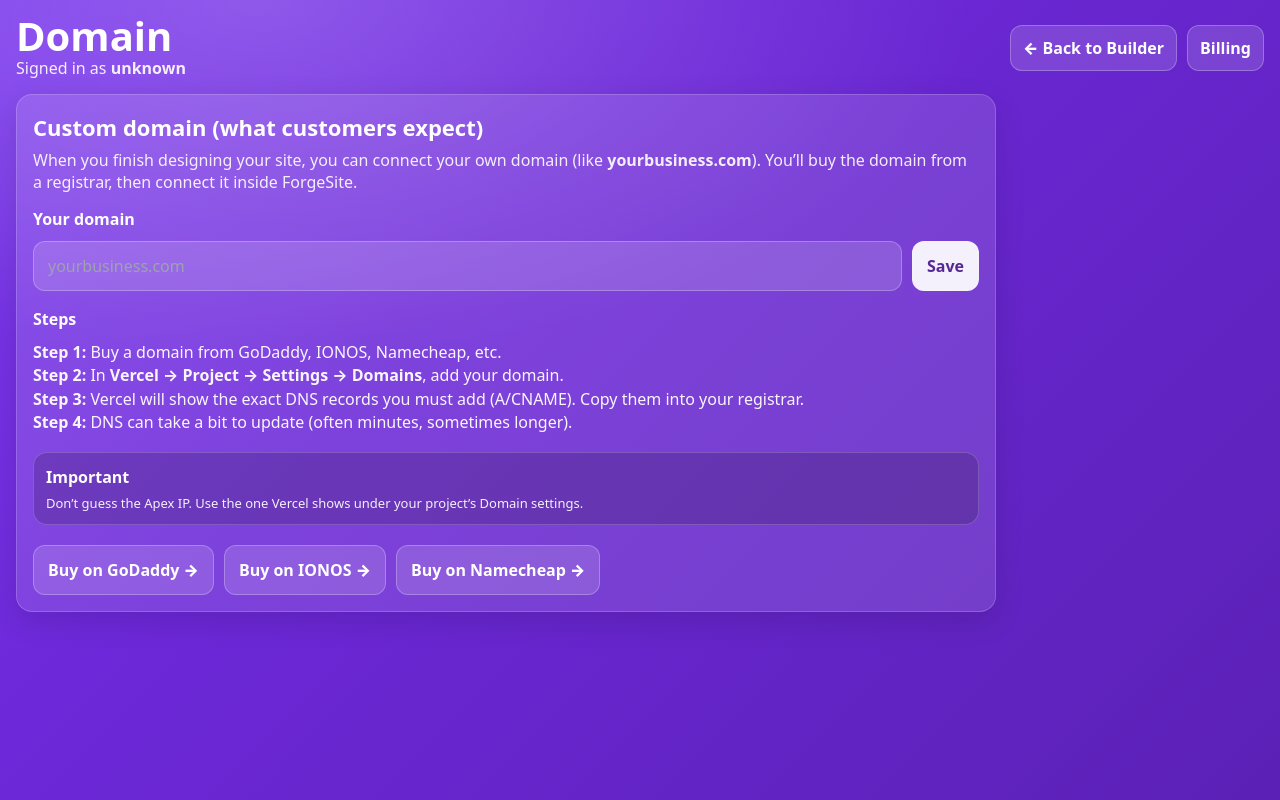
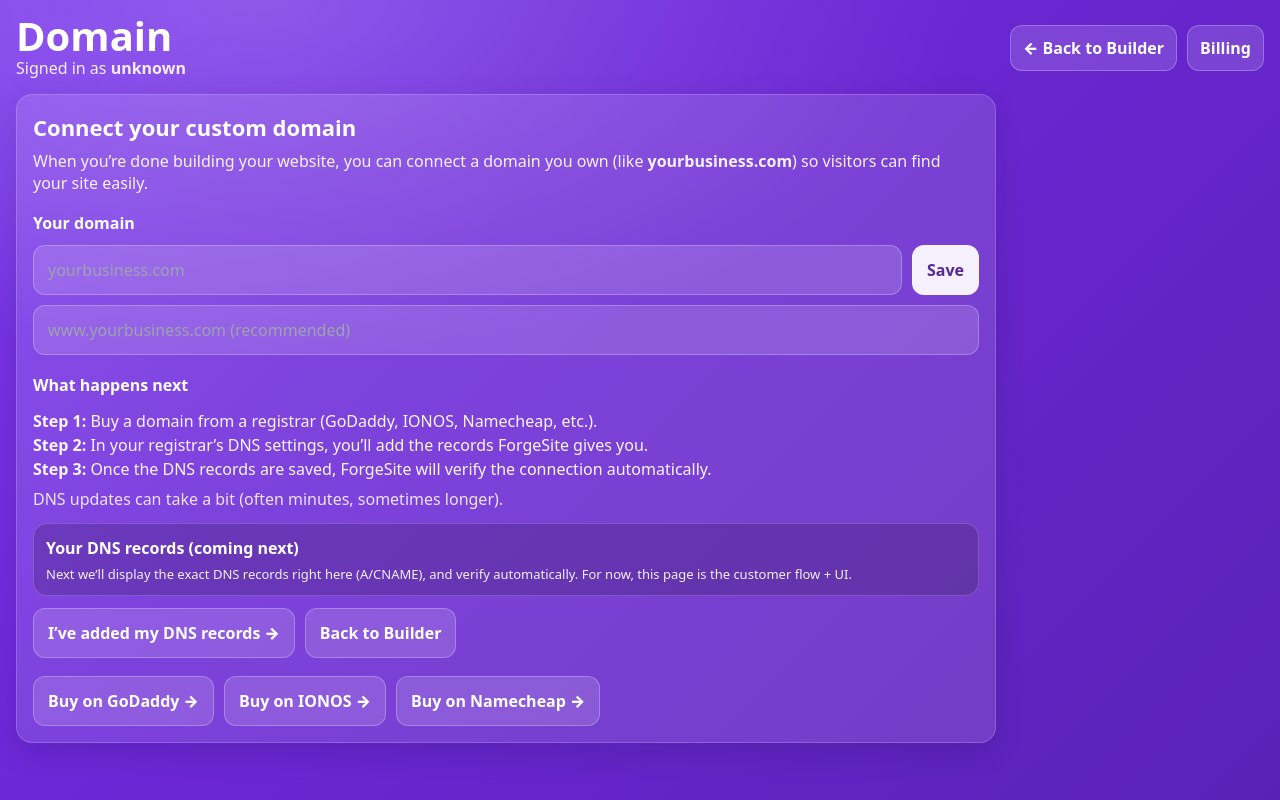
Before and after one commit to blin1124/forgesite, a Next.js app: page /domain in a window 1280 px wide. Built offline with nearby package versions, Linux system fonts and the light colour scheme; no server answers.

Commit message:
Refactor domain handling in Client component

```diff
--- a/app/domain/Client.tsx
+++ b/app/domain/Client.tsx
@@ -8,8 +8,13 @@ export default function DomainClient() {
   const router = useRouter();
 
   const [email, setEmail] = useState("");
-  const [domain, setDomain] = useState("");
-  const [savedDomain, setSavedDomain] = useState("");
+
+  const [apexDomain, setApexDomain] = useState("");
+  const [wwwDomain, setWwwDomain] = useState("");
+
+  const [savedApex, setSavedApex] = useState("");
+  const [savedWww, setSavedWww] = useState("");
+
   const [msg, setMsg] = useState("");
 
   useEffect(() => {
@@ -22,45 +27,86 @@ export default function DomainClient() {
         setEmail("");
       }
 
-      // local-only (won’t touch DB/RLS; won’t break anything)
+      // local-only for now (won’t touch DB/RLS; won’t break anything)
       try {
-        const d = localStorage.getItem("forgesite:last_domain") || "";
-        if (d) {
-          setDomain(d);
-          setSavedDomain(d);
-        }
+        const a = localStorage.getItem("forgesite:customer_domain_apex") || "";
+        const w = localStorage.getItem("forgesite:customer_domain_www") || "";
+        if (a) setApexDomain(a);
+        if (w) setWwwDomain(w);
+        setSavedApex(a);
+        setSavedWww(w);
       } catch {}
     };
     run();
   }, []);
 
-  const cleanDomain = useMemo(() => domain.trim().toLowerCase(), [domain]);
+  const apexClean = useMemo(() => cleanDomain(apexDomain), [apexDomain]);
+  const wwwClean = useMemo(() => cleanDomain(wwwDomain), [wwwDomain]);
+
+  function cleanDomain(d: string) {
+    return String(d || "")
+      .trim()
+      .toLowerCase()
+      .replace(/^https?:\/\//, "")
+      .replace(/\/.*$/, "")
+      .replace(/\s+/g, "");
+  }
 
   function isValidDomain(d: string) {
     if (!d) return false;
-    if (d.includes("http://") || d.includes("https://")) return false;
-    if (d.includes("/") || d.includes(" ")) return false;
+    if (d.includes("/")) return false;
+    if (d.includes(" ")) return false;
     if (!d.includes(".")) return false;
     return /^[a-z0-9.-]+$/.test(d);
   }
 
+  function setDefaultWwwFromApex(a: string) {
+    const x = cleanDomain(a);
+    if (!isValidDomain(x)) return;
+    // if they typed www already, keep it
+    if (wwwDomain.trim()) return;
+    setWwwDomain(`www.${x}`);
+  }
+
   function saveLocal() {
     setMsg("");
-    const d = cleanDomain;
 
-    if (!isValidDomain(d)) {
+    const a = apexClean;
+    const w = wwwClean;
+
+    if (!isValidDomain(a)) {
       setMsg("Please enter a domain like: yourbusiness.com (no https://)");
       return;
     }
 
+    // www is optional but recommended
+    const wFinal = w && isValidDomain(w) ? w : `www.${a}`;
+
     try {
-      localStorage.setItem("forgesite:last_domain", d);
-      setSavedDomain(d);
-      setMsg("Saved ✅ (local)");
-      setTimeout(() => setMsg(""), 1200);
+      localStorage.setItem("forgesite:customer_domain_apex", a);
+      localStorage.setItem("forgesite:customer_domain_www", wFinal);
+
+      setSavedApex(a);
+      setSavedWww(wFinal);
+
+      setMsg("Saved ✅");
+      setTimeout(() => setMsg(""), 1400);
     } catch {
-      setMsg("Could not save locally (browser blocked storage).");
+      setMsg("Could not save (browser blocked storage).");
     }
+  }
+
+  function markDone() {
+    setMsg("");
+    if (!savedApex) {
+      setMsg("Save your domain first.");
+      return;
+    }
+
+    // Placeholder for later:
+    // - trigger verification check
+    // - show “Connected ✅” once verified
+    setMsg("Perfect — next we’ll verify your DNS automatically (coming next). ✅");
   }
 
   return (
@@ -91,27 +137,40 @@ export default function DomainClient() {
 
       <div style={{ marginTop: 14, maxWidth: 980 }}>
         <section style={card}>
-          <div style={{ fontSize: 22, fontWeight: 900 }}>Custom domain (what customers expect)</div>
-          <div style={{ opacity: 0.9, marginTop: 6, lineHeight: 1.35 }}>
-            When you finish designing your site, you can connect your own domain (like <b>yourbusiness.com</b>). You’ll
-            buy the domain from a registrar, then connect it inside ForgeSite.
+          <div style={{ fontSize: 22, fontWeight: 900 }}>Connect your custom domain</div>
+          <div style={{ opacity: 0.92, marginTop: 6, lineHeight: 1.4 }}>
+            When you’re done building your website, you can connect a domain you own (like <b>yourbusiness.com</b>) so
+            visitors can find your site easily.
           </div>
 
-          <div style={{ marginTop: 14, display: "grid", gap: 10 }}>
+          <div style={{ marginTop: 16, display: "grid", gap: 10 }}>
             <div style={{ fontWeight: 900 }}>Your domain</div>
-            <div style={{ display: "flex", gap: 10, flexWrap: "wrap" }}>
+
+            <div style={{ display: "grid", gap: 10 }}>
+              <div style={{ display: "flex", gap: 10, flexWrap: "wrap" }}>
+                <input
+                  value={apexDomain}
+                  onChange={(e) => setApexDomain(e.target.value)}
+                  onBlur={() => setDefaultWwwFromApex(apexDomain)}
+                  placeholder="yourbusiness.com"
+                  style={{ ...input, minWidth: 320, flex: 1 }}
+                />
+                <button style={primaryBtn} onClick={saveLocal}>Save</button>
+              </div>
+
               <input
-                value={domain}
-                onChange={(e) => setDomain(e.target.value)}
-                placeholder="yourbusiness.com"
-                style={{ ...input, minWidth: 320, flex: 1 }}
+                value={wwwDomain}
+                onChange={(e) => setWwwDomain(e.target.value)}
+                placeholder="www.yourbusiness.com (recommended)"
+                style={{ ...input, minWidth: 320 }}
               />
-              <button style={primaryBtn} onClick={saveLocal}>Save</button>
             </div>
 
-            {savedDomain ? (
-              <div style={{ opacity: 0.9, fontSize: 13 }}>
-                Saved domain: <b>{savedDomain}</b>
+            {(savedApex || savedWww) ? (
+              <div style={{ opacity: 0.92, fontSize: 13, lineHeight: 1.35 }}>
+                <div>Saved:</div>
+                <div><b>Apex:</b> {savedApex || "(not saved)"}</div>
+                <div><b>WWW:</b> {savedWww || "(not saved)"}</div>
               </div>
             ) : null}
 
@@ -122,32 +181,44 @@ export default function DomainClient() {
             ) : null}
           </div>
 
-          <div style={{ marginTop: 16, display: "grid", gap: 10 }}>
-            <div style={{ fontWeight: 900 }}>Steps</div>
+          <div style={{ marginTop: 18, display: "grid", gap: 12 }}>
+            <div style={{ fontWeight: 900 }}>What happens next</div>
 
-            <div style={{ opacity: 0.95, lineHeight: 1.45 }}>
-              <div><b>Step 1:</b> Buy a domain from GoDaddy, IONOS, Namecheap, etc.</div>
-              <div><b>Step 2:</b> In <b>Vercel → Project → Settings → Domains</b>, add your domain.</div>
-              <div><b>Step 3:</b> Vercel will show the exact DNS records you must add (A/CNAME). Copy them into your registrar.</div>
-              <div><b>Step 4:</b> DNS can take a bit to update (often minutes, sometimes longer).</div>
+            <div style={{ opacity: 0.95, lineHeight: 1.5 }}>
+              <div><b>Step 1:</b> Buy a domain from a registrar (GoDaddy, IONOS, Namecheap, etc.).</div>
+              <div><b>Step 2:</b> In your registrar’s DNS settings, you’ll add the records ForgeSite gives you.</div>
+              <div><b>Step 3:</b> Once the DNS records are saved, ForgeSite will verify the connection automatically.</div>
+              <div style={{ marginTop: 6, opacity: 0.9 }}>
+                DNS updates can take a bit (often minutes, sometimes longer).
+              </div>
             </div>
 
             <div
               style={{
-                marginTop: 8,
                 padding: 12,
                 borderRadius: 14,
                 border: "1px solid rgba(255,255,255,0.18)",
                 background: "rgba(0,0,0,0.16)",
               }}
             >
-              <div style={{ fontWeight: 900, marginBottom: 6 }}>Important</div>
+              <div style={{ fontWeight: 900, marginBottom: 6 }}>Your DNS records (coming next)</div>
               <div style={{ opacity: 0.92, fontSize: 13, lineHeight: 1.35 }}>
-                Don’t guess the Apex IP. Use the one Vercel shows under your project’s Domain settings.
+                Next we’ll display the exact DNS records right here (A/CNAME), and verify automatically.
+                For now, this page is the customer flow + UI.
               </div>
             </div>
 
-            <div style={{ display: "flex", gap: 10, flexWrap: "wrap", marginTop: 10 }}>
+            <div style={{ display: "flex", gap: 10, flexWrap: "wrap" }}>
+              <button style={secondaryBtn} onClick={markDone}>
+                I’ve added my DNS records →
+              </button>
+
+              <button style={secondaryBtn} onClick={() => router.push("/builder")}>
+                Back to Builder
+              </button>
+            </div>
+
+            <div style={{ display: "flex", gap: 10, flexWrap: "wrap", marginTop: 6 }}>
               <a href="https://www.godaddy.com/domains" target="_blank" rel="noreferrer" style={linkBtn}>
                 Buy on GoDaddy →
               </a>
@@ -206,6 +277,16 @@ const primaryBtn: React.CSSProperties = {
   cursor: "pointer",
 };
 
+const secondaryBtn: React.CSSProperties = {
+  padding: "12px 14px",
+  borderRadius: 12,
+  border: "1px solid rgba(255,255,255,0.25)",
+  background: "rgba(255,255,255,0.14)",
+  color: "white",
+  fontWeight: 900,
+  cursor: "pointer",
+};
+
 const linkBtn: React.CSSProperties = {
   padding: "12px 14px",
   borderRadius: 12,
```
